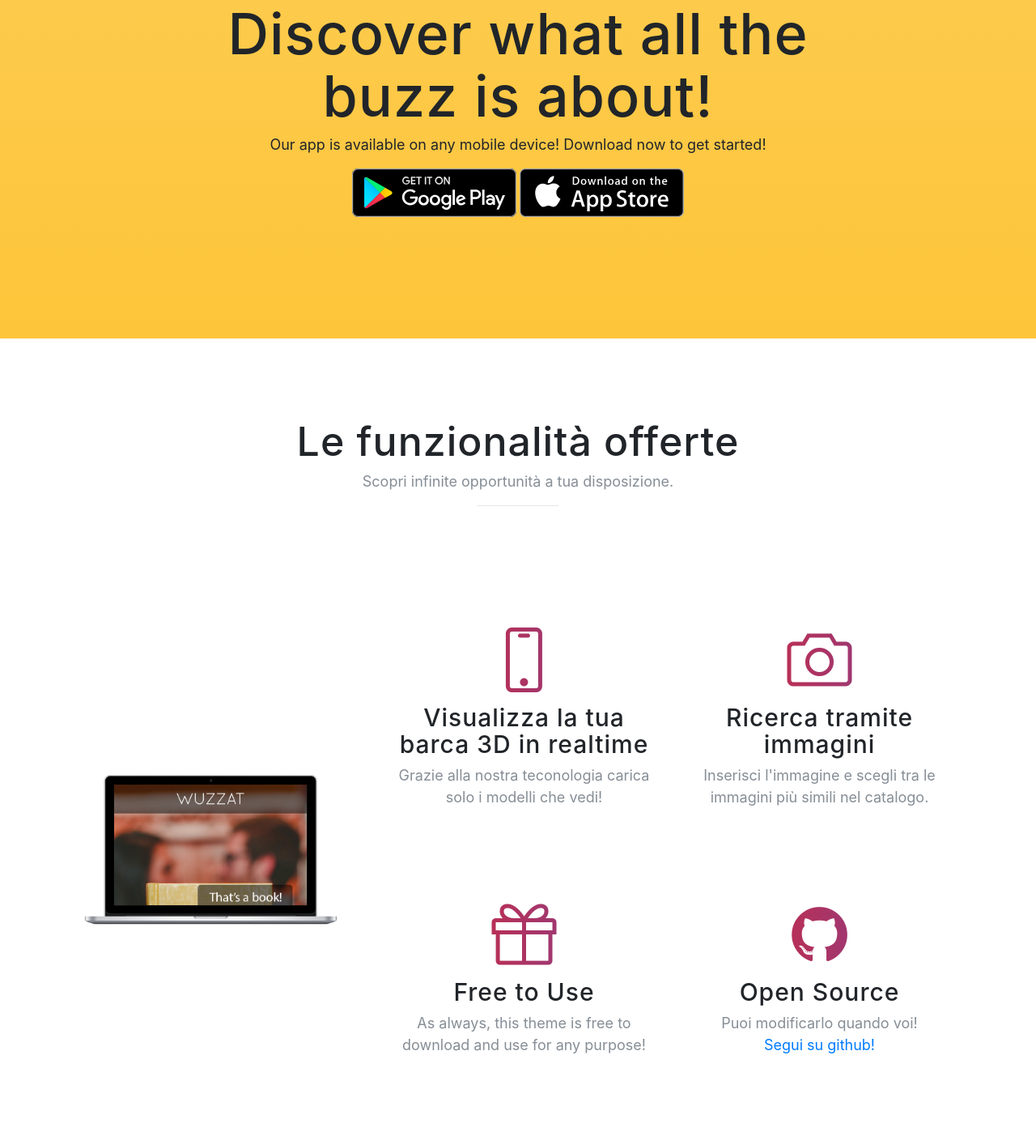
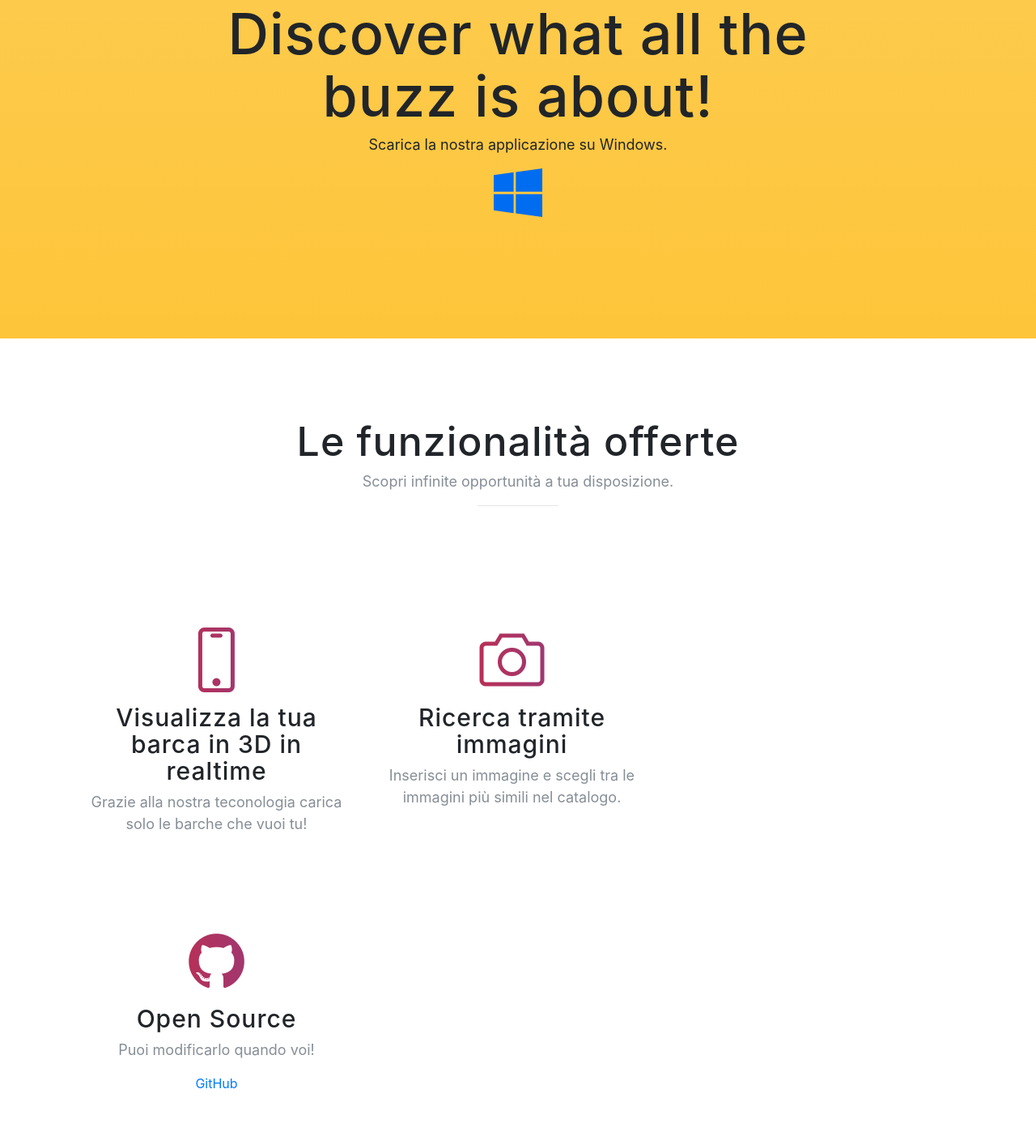
Before and after one commit to totolook/BoatSites, a website with bundled scripts: page index.html in a window 1280 px wide. Shown: the part 947-2350 px from the top of the page at 81% size. Built offline with nearby package versions, Linux system fonts and the light colour scheme; a web font is replaced by a local one.

Commit message:
Aggiunto logo windows

```diff
--- a/index.html
+++ b/index.html
@@ -59,7 +59,7 @@
         <div class="row h-100">
           <div class="col-lg-7 my-auto">
             <div class="header-content mx-auto">
-              <h1 class="mb-5">Acquitare una barca non è mai stato così semplice.</h1>
+              <h1 class="mb-5">Acquistare una barca non è mai stato così semplice.</h1>
               <a href="#download" class="btn btn-outline btn-xl js-scroll-trigger">Provalo SUBITO</a>
             </div>
           </div>
@@ -69,7 +69,7 @@
                 <div class="device">
                   <div class="screen">
                     <!-- Demo image for screen mockup, you can put an image here, some HTML, an animation, video, or anything else! -->
-                    <img src="img/demo-screen-1.jpg" class="img-fluid" alt="">
+                    <img src="img/querybe3.png" class="img-fluid" alt="">
                   </div>
                   <div class="button">
                     <!-- You can hook the "home button" to some JavaScript events or just remove it -->
@@ -87,10 +87,9 @@
         <div class="row">
           <div class="col-md-8 mx-auto">
             <h2 class="section-heading">Discover what all the buzz is about!</h2>
-            <p>Our app is available on any mobile device! Download now to get started!</p>
+            <p>Scarica la nostra applicazione su Windows.</p>
             <div class="badges">
-              <a class="badge-link" href="#"><img src="img/google-play-badge.svg" alt=""></a>
-              <a class="badge-link" href="#"><img src="img/app-store-badge.svg" alt=""></a>
+              <a class="badge-link" href="#"><img src="img/windows-logo-silhouette.svg" alt=""></a>
             </div>
           </div>
         </div>
@@ -105,54 +104,31 @@
           <hr>
         </div>
         <div class="row">
-          <div class="col-lg-4 my-auto">
-            <div class="device-container">
-              <div class="device-mockup macbook portrait white">
-                <div class="device">
-                  <div class="screen">
-                    <!-- Demo image for screen mockup, you can put an image here, some HTML, an animation, video, or anything else! -->
-                    <img src="img/demo-screen-1.jpg" class="img-fluid" alt="">
-                  </div>
-                  <div class="button">
-                    <!-- You can hook the "home button" to some JavaScript events or just remove it -->
-                  </div>
-                </div>
-              </div>
-            </div>
-          </div>
           <div class="col-lg-8 my-auto">
             <div class="container-fluid">
               <div class="row">
                 <div class="col-lg-6">
                   <div class="feature-item">
                     <i class="icon-screen-smartphone text-primary"></i>
-                    <h3>Visualizza la tua barca 3D in realtime</h3>
-                    <p class="text-muted">Grazie alla nostra teconologia carica solo i modelli che vedi!</p>
+                    <h3>Visualizza la tua barca in 3D in realtime</h3>
+                    <p class="text-muted">Grazie alla nostra teconologia carica solo le barche che vuoi tu!</p>
                   </div>
                 </div>
                 <div class="col-lg-6">
                   <div class="feature-item">
                     <i class="icon-camera text-primary"></i>
                     <h3>Ricerca tramite immagini</h3>
-                    <p class="text-muted">Inserisci l'immagine e scegli tra le immagini più simili nel catalogo.</p>
+                    <p class="text-muted">Inserisci un immagine e scegli tra le immagini più simili nel catalogo.</p>
                   </div>
                 </div>
               </div>
               <div class="row">
                 <div class="col-lg-6">
                   <div class="feature-item">
-                    <i class="icon-present text-primary"></i>
-                    <h3>Free to Use</h3>
-                    <p class="text-muted">As always, this theme is free to download and use for any purpose!</p>
-                  </div>
-                </div>
-                <div class="col-lg-6">
-                  <div class="feature-item">
                     <i class="fa fa-github text-primary"></i>
                     <h3>Open Source</h3>
-                    <p class="text-muted">Puoi modificarlo quando voi! <br>
-                         <a href="https://github.com/riccardocarbone2016/BoatVisualizer">Segui su github!</a>
-                      </p>
+                    <p class="text-muted">Puoi modificarlo quando voi!</p>
+                    <a href="https://github.com/totolook/">GitHub</a>
 
                   </div>
                 </div>
@@ -166,7 +142,7 @@
     <section class="cta">
       <div class="cta-content">
         <div class="container">
-          <h2>Cosa aspetti.<br>Comincia acquistare barche.</h2>
+          <h2>Cosa aspetti.<br>Comincia ad acquistare barche.</h2>
           <a href="#contact" class="btn btn-outline btn-xl js-scroll-trigger">Inizia subito.</a>
         </div>
       </div>
```
Also changed, not shown: img/demo-screen-1.jpg (deleted), img/windows-logo-silhouette.svg (added), 1 other file.
